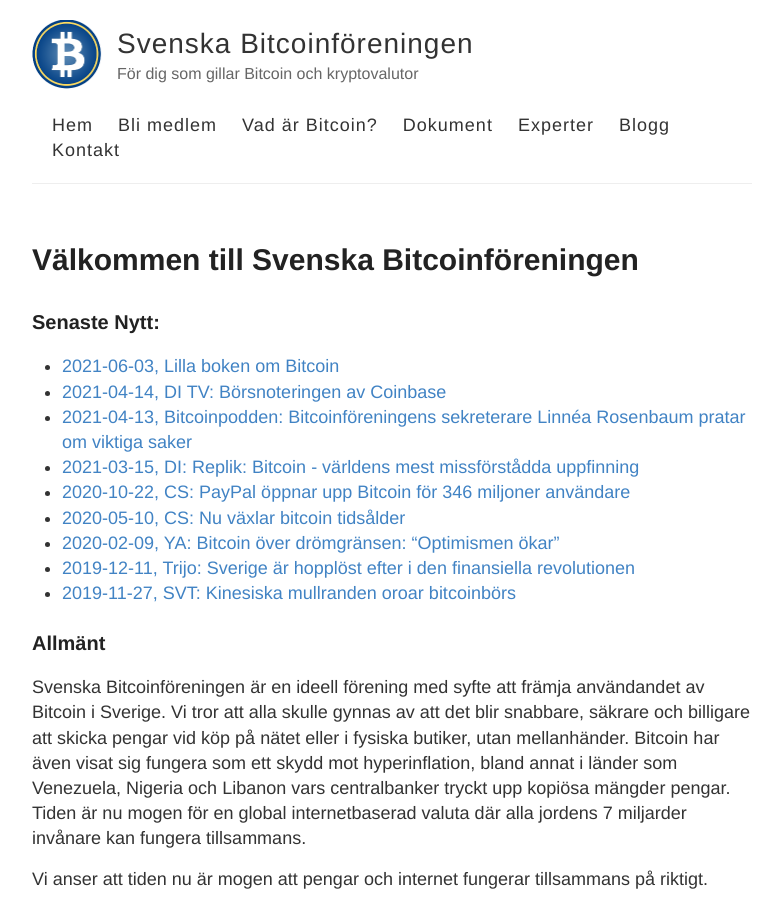
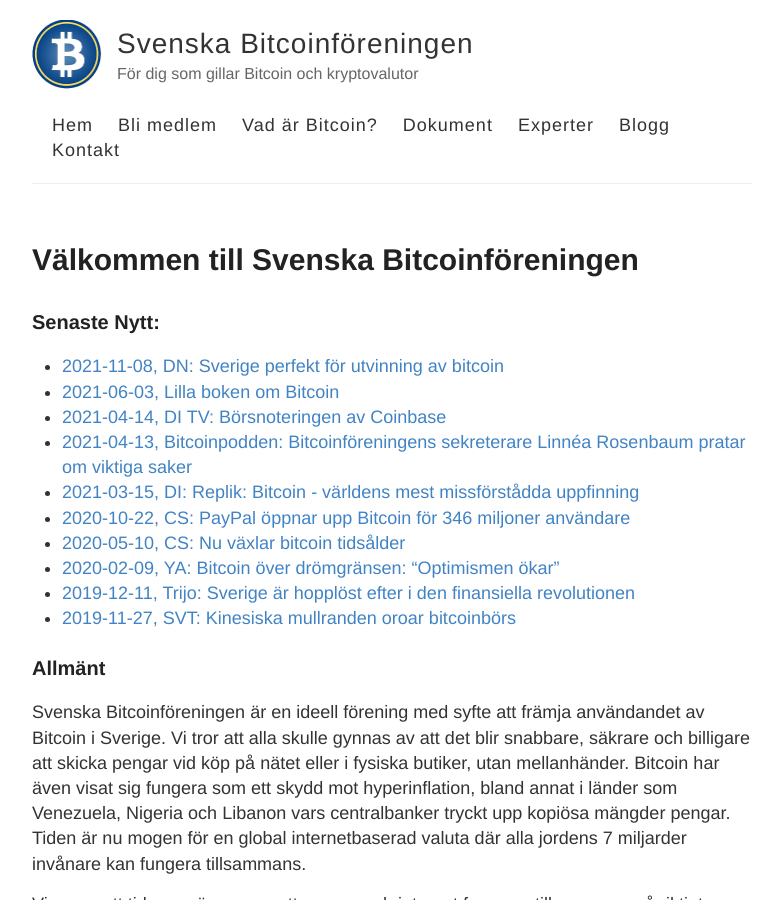
Before and after one commit to bitcoinforeningen/bitcoinforeningen.github.io, a Jekyll site: the page built from index.md, in a window 1280 px wide and 900 px high. Shown: the whole window, without its empty margins (248-1031 px from the left). Built offline with Jekyll 4.4.1, drawn with Linux system fonts in a browser that asks for light colours.

Commit message:
Update index.md
Lagt till debattartikel svar DN

```diff
--- a/index.md
+++ b/index.md
@@ -5,6 +5,7 @@ permalink: /
 ---
 
 ### Senaste Nytt:
+- [2021-11-08, DN: Sverige perfekt för utvinning av bitcoin](https://www.dn.se/debatt/sverige-perfekt-for-utvinning-av-bitcoin/)
 - [2021-06-03, Lilla boken om Bitcoin]({% link _posts/2021-06-03-lilla-boken-om-bitcoin.md %})
 - [2021-04-14, DI TV: Börsnoteringen av Coinbase](https://www.di.se/ditv/ekonomistudion/coinbase-noteras-jamfors-med-facebook/)
 - [2021-04-13, Bitcoinpodden: Bitcoinföreningens sekreterare Linnéa Rosenbaum pratar om viktiga saker](https://anchor.fm/bitcoinpodden/episodes/11--Bitcoin-och-kyrkan-euqmg3)
```
